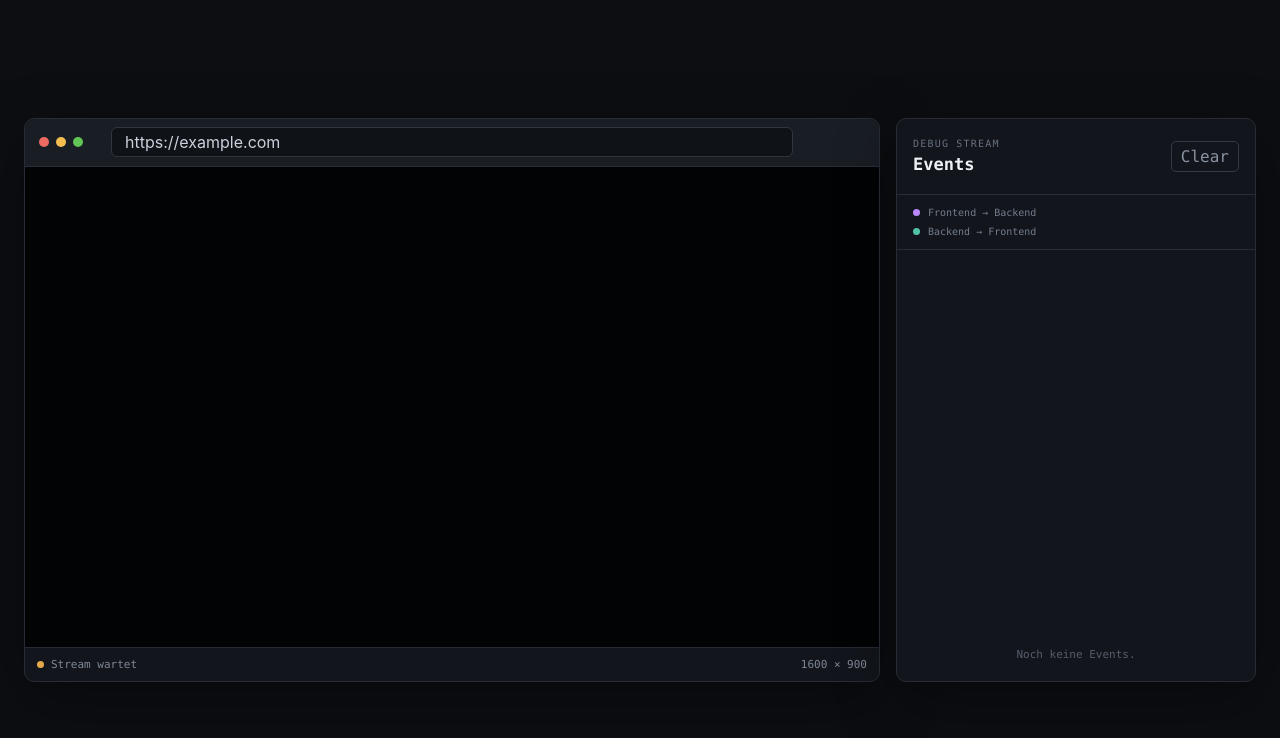
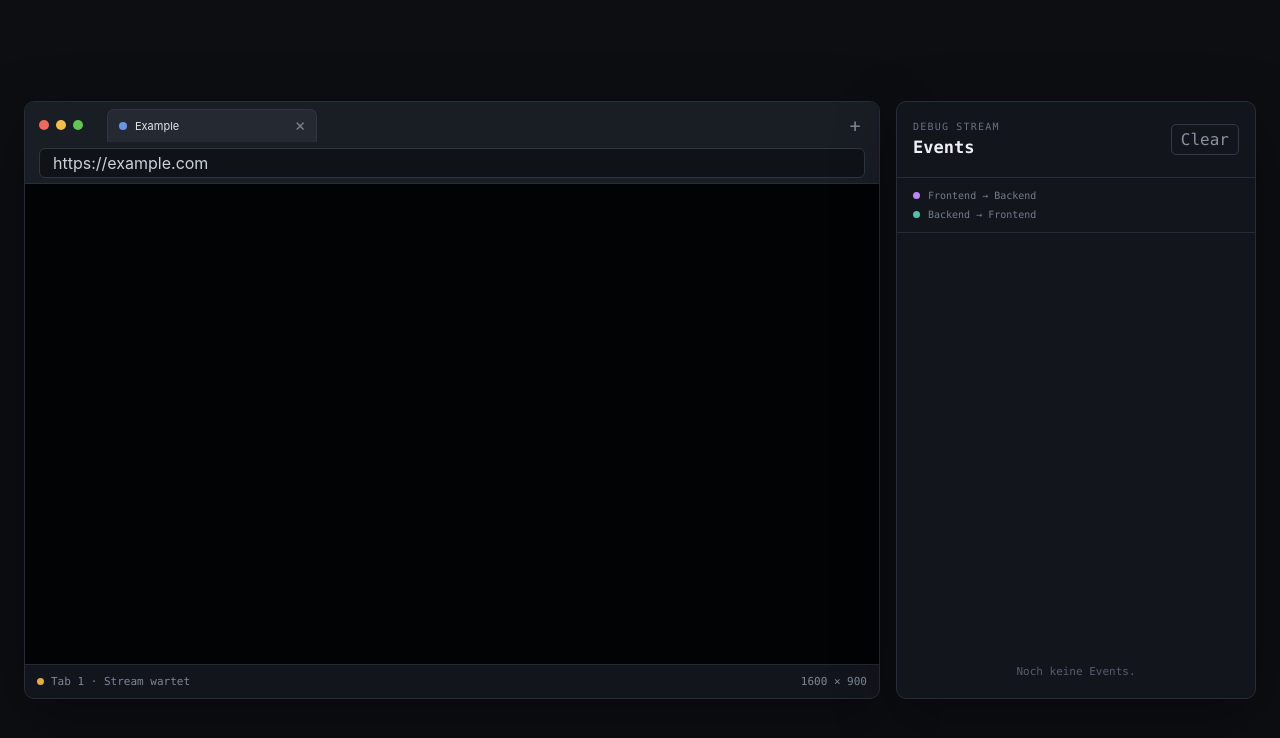
Before and after one commit to mathisarends/browsertunnel, a website built with Vite: page frontend/index.html in a window 1280 px wide. Built offline with nearby package versions, Linux system fonts and the light colour scheme.

Commit message:
feat: add browser tab controls

```diff
--- a/frontend/index.html
+++ b/frontend/index.html
@@ -8,24 +8,31 @@
   <body>
     <main class="workspace">
       <section class="browser-panel" aria-label="Browser-Vorschau">
-        <header class="browser-bar">
+        <header class="browser-chrome">
+          <div class="tab-strip">
             <div class="window-controls" aria-hidden="true">
               <span></span>
               <span></span>
               <span></span>
             </div>
+            <div id="tab-list" class="tab-list" role="tablist" aria-label="Browser-Tabs"></div>
+            <button id="new-tab" class="new-tab" type="button" aria-label="Neuen Tab öffnen">+</button>
+          </div>
+          <div class="browser-bar">
             <form id="address-form" class="address-form">
               <label class="visually-hidden" for="address-input">URL</label>
               <input
                 id="address-input"
                 name="url"
-              type="url"
+                type="text"
+                inputmode="url"
                 value="https://example.com"
-              placeholder="https://example.com"
+                placeholder="URL eingeben"
                 autocomplete="url"
                 spellcheck="false"
               />
             </form>
+          </div>
         </header>
 
         <canvas
@@ -36,7 +43,7 @@
         ></canvas>
 
         <footer class="stream-status">
-          <span><i class="status-dot"></i>Stream wartet</span>
+          <span><i class="status-dot"></i><span id="active-tab-status">Tab 1 · Stream wartet</span></span>
           <span>1600 × 900</span>
         </footer>
       </section>
--- a/frontend/src/main.ts
+++ b/frontend/src/main.ts
@@ -2,6 +2,11 @@ import "./style.css";
 
 type EventDirection = "incoming" | "outgoing";
 type EventPayload = Record<string, unknown>;
+type BrowserTab = {
+  id: string;
+  title: string;
+  url: string;
+};
 
 function requireElement<T extends Element>(selector: string): T {
   const element = document.querySelector<T>(selector);
@@ -16,9 +21,18 @@ function requireElement<T extends Element>(selector: string): T {
 const canvas = requireElement<HTMLCanvasElement>("#browser-canvas");
 const addressForm = requireElement<HTMLFormElement>("#address-form");
 const addressInput = requireElement<HTMLInputElement>("#address-input");
+const tabList = requireElement<HTMLDivElement>("#tab-list");
+const newTabButton = requireElement<HTMLButtonElement>("#new-tab");
+const activeTabStatus = requireElement<HTMLSpanElement>("#active-tab-status");
 const eventLog = requireElement<HTMLOListElement>("#event-log");
 const emptyLog = requireElement<HTMLParagraphElement>("#empty-log");
 const clearLogsButton = requireElement<HTMLButtonElement>("#clear-logs");
+
+let nextTabNumber = 2;
+let tabs: BrowserTab[] = [
+  { id: "tab-1", title: "Example", url: "https://example.com" },
+];
+let activeTabId = tabs[0].id;
 
 function formatPayload(payload: EventPayload): string {
   return JSON.stringify(payload, null, 2);
@@ -50,14 +64,133 @@ function appendEvent(direction: EventDirection, name: string, payload: EventPayl
   eventLog.scrollTop = eventLog.scrollHeight;
 }
 
+function getActiveTab(): BrowserTab {
+  const activeTab = tabs.find((tab) => tab.id === activeTabId);
+
+  if (!activeTab) {
+    throw new Error(`Active tab not found: ${activeTabId}`);
+  }
+
+  return activeTab;
+}
+
+function titleFromUrl(url: string): string {
+  if (!url) {
+    return "Neuer Tab";
+  }
+
+  try {
+    return new URL(url).hostname || url;
+  } catch {
+    return url;
+  }
+}
+
+function normalizeUrl(value: string): string {
+  return /^[a-z][a-z\d+.-]*:/i.test(value) ? value : `https://${value}`;
+}
+
+function activateTab(tabId: string, emitEvent = true): void {
+  activeTabId = tabId;
+  const tab = getActiveTab();
+  addressInput.value = tab.url;
+  activeTabStatus.textContent = `${tab.title} · Stream wartet`;
+  renderTabs();
+
+  if (emitEvent) {
+    recordOutgoingEvent("tab.activated", { tabId });
+  }
+}
+
+function createTab(): void {
+  const id = `tab-${nextTabNumber++}`;
+  const tab = { id, title: "Neuer Tab", url: "" };
+  tabs.push(tab);
+  activateTab(id, false);
+  recordOutgoingEvent("tab.created", { tabId: id });
+  addressInput.focus();
+}
+
+function closeTab(tabId: string): void {
+  const closedIndex = tabs.findIndex((tab) => tab.id === tabId);
+
+  if (closedIndex < 0) {
+    return;
+  }
+
+  tabs.splice(closedIndex, 1);
+  recordOutgoingEvent("tab.closed", { tabId });
+
+  if (tabs.length === 0) {
+    createTab();
+    return;
+  }
+
+  if (activeTabId === tabId) {
+    const fallbackTab = tabs[Math.min(closedIndex, tabs.length - 1)];
+    activateTab(fallbackTab.id, false);
+  } else {
+    renderTabs();
+  }
+}
+
+function renderTabs(): void {
+  const tabElements = tabs.map((tab) => {
+    const tabElement = document.createElement("div");
+    tabElement.className = "browser-tab";
+    tabElement.dataset.tabId = tab.id;
+    tabElement.role = "tab";
+    tabElement.tabIndex = tab.id === activeTabId ? 0 : -1;
+    tabElement.ariaSelected = String(tab.id === activeTabId);
+
+    const favicon = document.createElement("i");
+    favicon.setAttribute("aria-hidden", "true");
+
+    const title = document.createElement("span");
+    title.textContent = tab.title;
+
+    const closeButton = document.createElement("button");
+    closeButton.type = "button";
+    closeButton.className = "close-tab";
+    closeButton.ariaLabel = `${tab.title} schließen`;
+    closeButton.textContent = "×";
+    closeButton.addEventListener("click", (event) => {
+      event.stopPropagation();
+      closeTab(tab.id);
+    });
+
+    tabElement.addEventListener("click", () => activateTab(tab.id));
+    tabElement.addEventListener("keydown", (event) => {
+      if (event.key === "Enter" || event.key === " ") {
+        event.preventDefault();
+        activateTab(tab.id);
+      }
+    });
+
+    tabElement.append(favicon, title, closeButton);
+    return tabElement;
+  });
+
+  tabList.replaceChildren(...tabElements);
+}
+
 addressForm.addEventListener("submit", (event) => {
   event.preventDefault();
 
-  const url = addressInput.value.trim();
-  if (url) {
-    recordOutgoingEvent("navigate", { url });
+  const value = addressInput.value.trim();
+  if (value) {
+    const url = normalizeUrl(value);
+    const tab = getActiveTab();
+    tab.url = url;
+    tab.title = titleFromUrl(url);
+    addressInput.value = url;
+    renderTabs();
+    activeTabStatus.textContent = `${tab.title} · Stream wartet`;
+    recordOutgoingEvent("navigate", { tabId: tab.id, url });
   }
 });
+
+newTabButton.addEventListener("click", createTab);
 
 clearLogsButton.addEventListener("click", () => {
   eventLog.replaceChildren();
@@ -77,3 +210,5 @@ export function drawFrame(frame: CanvasImageSource): void {
   const context = canvas.getContext("2d");
   context?.drawImage(frame, 0, 0, canvas.width, canvas.height);
 }
+
+renderTabs();
--- a/frontend/src/style.css
+++ b/frontend/src/style.css
@@ -41,19 +41,30 @@ input {
   box-shadow: 0 18px 60px rgb(0 0 0 / 35%);
 }
 
+.browser-chrome {
+  background: #191d24;
+}
+
+.tab-strip {
+  display: flex;
+  align-items: center;
+  gap: 10px;
+  height: 40px;
+  padding: 7px 10px 0 14px;
+}
+
 .browser-bar {
   display: grid;
-  grid-template-columns: 58px minmax(0, 1fr) 58px;
+  grid-template-columns: minmax(0, 1fr);
   align-items: center;
-  gap: 14px;
-  height: 48px;
-  padding-inline: 14px;
-  background: #191d24;
+  height: 42px;
+  padding: 6px 14px;
   border-bottom: 1px solid #292e38;
 }
 
 .window-controls {
   display: flex;
+  flex: 0 0 58px;
   gap: 7px;
 }
 
@@ -74,6 +85,89 @@ input {
 
 .window-controls span:last-child {
   background: #61c454;
+}
+
+.tab-list {
+  display: flex;
+  overflow-x: auto;
+  flex: 1;
+  min-width: 0;
+  gap: 3px;
+  scrollbar-width: none;
+}
+
+.browser-tab {
+  display: grid;
+  grid-template-columns: 9px minmax(0, 1fr) 22px;
+  align-items: center;
+  gap: 7px;
+  flex: 0 1 210px;
+  min-width: 110px;
+  max-width: 230px;
+  height: 33px;
+  padding: 0 5px 0 11px;
+  color: #8f97a4;
+  background: #15181e;
+  border: 1px solid transparent;
+  border-bottom: 0;
+  border-radius: 7px 7px 0 0;
+  cursor: default;
+  outline: none;
+}
+
+.browser-tab[aria-selected="true"] {
+  color: #e0e4eb;
+  background: #242932;
+  border-color: #303641;
+}
+
+.browser-tab:focus-visible {
+  box-shadow: inset 0 0 0 1px #6797ff;
+}
+
+.browser-tab > i {
+  width: 8px;
+  height: 8px;
+  background: #6c92e8;
+  border-radius: 50%;
+}
+
+.browser-tab > span {
+  overflow: hidden;
+  font-size: 11px;
+  text-overflow: ellipsis;
+  white-space: nowrap;
+}
+
+.close-tab,
+.new-tab {
+  display: grid;
+  place-items: center;
+  color: #7d8592;
+  background: transparent;
+  border: 0;
+  border-radius: 4px;
+  cursor: pointer;
+}
+
+.close-tab {
+  width: 22px;
+  height: 22px;
+  padding: 0 0 2px;
+  font-size: 17px;
+}
+
+.new-tab {
+  flex: 0 0 28px;
+  width: 28px;
+  height: 28px;
+  font-size: 20px;
+}
+
+.close-tab:hover,
+.new-tab:hover {
+  color: #e4e8ef;
+  background: #343a45;
 }
 
 .address-form {
@@ -289,12 +383,13 @@ input {
 }
 
 @media (max-width: 520px) {
-  .browser-bar {
-    grid-template-columns: 44px minmax(0, 1fr);
-    gap: 8px;
+  .tab-strip {
+    gap: 6px;
+    padding-left: 10px;
   }
 
   .window-controls {
+    flex-basis: 44px;
     gap: 5px;
   }
 }
```
Also changed, not shown: README.md. Lines whose indentation alone changed are shown as unchanged.
